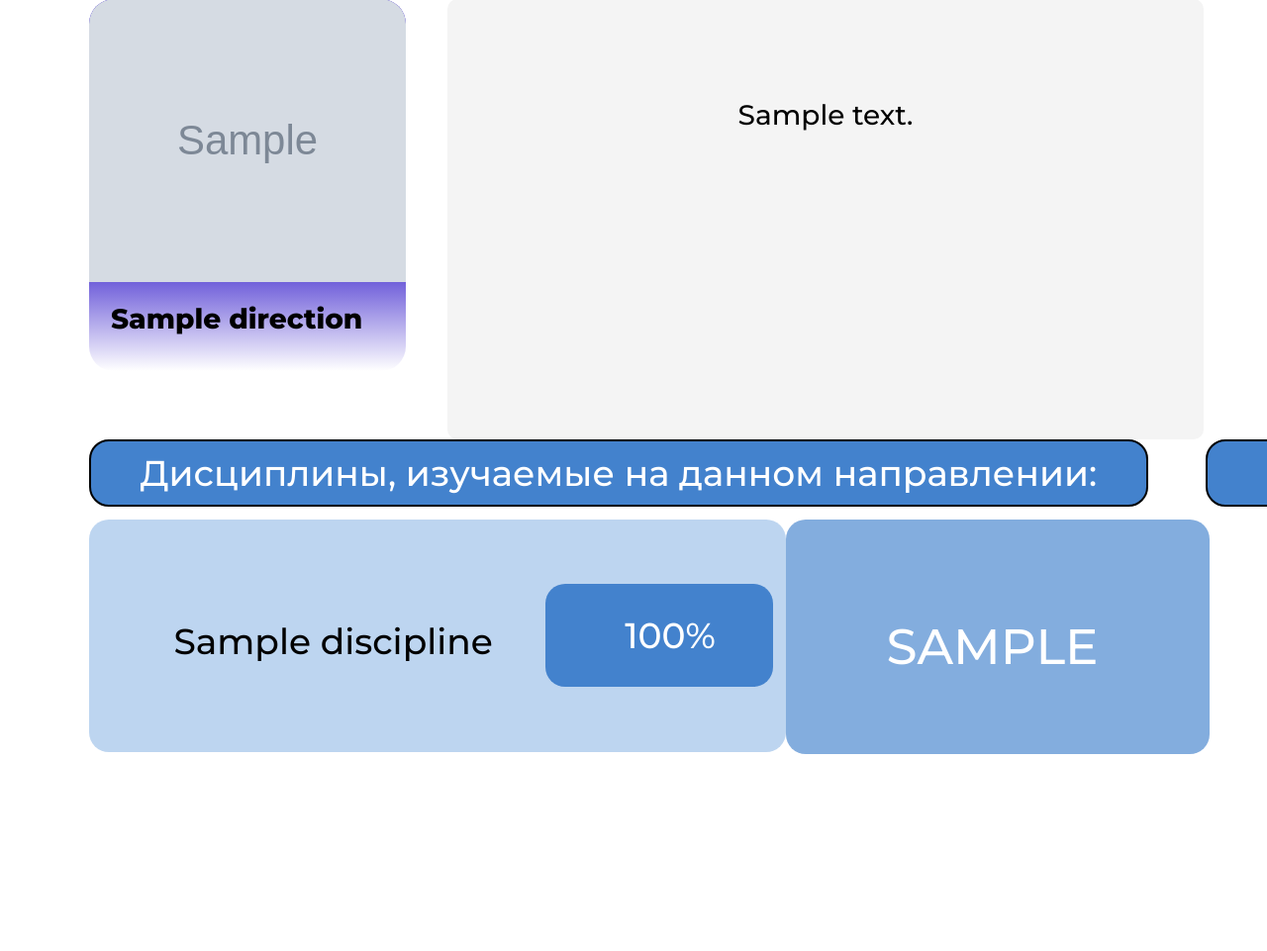
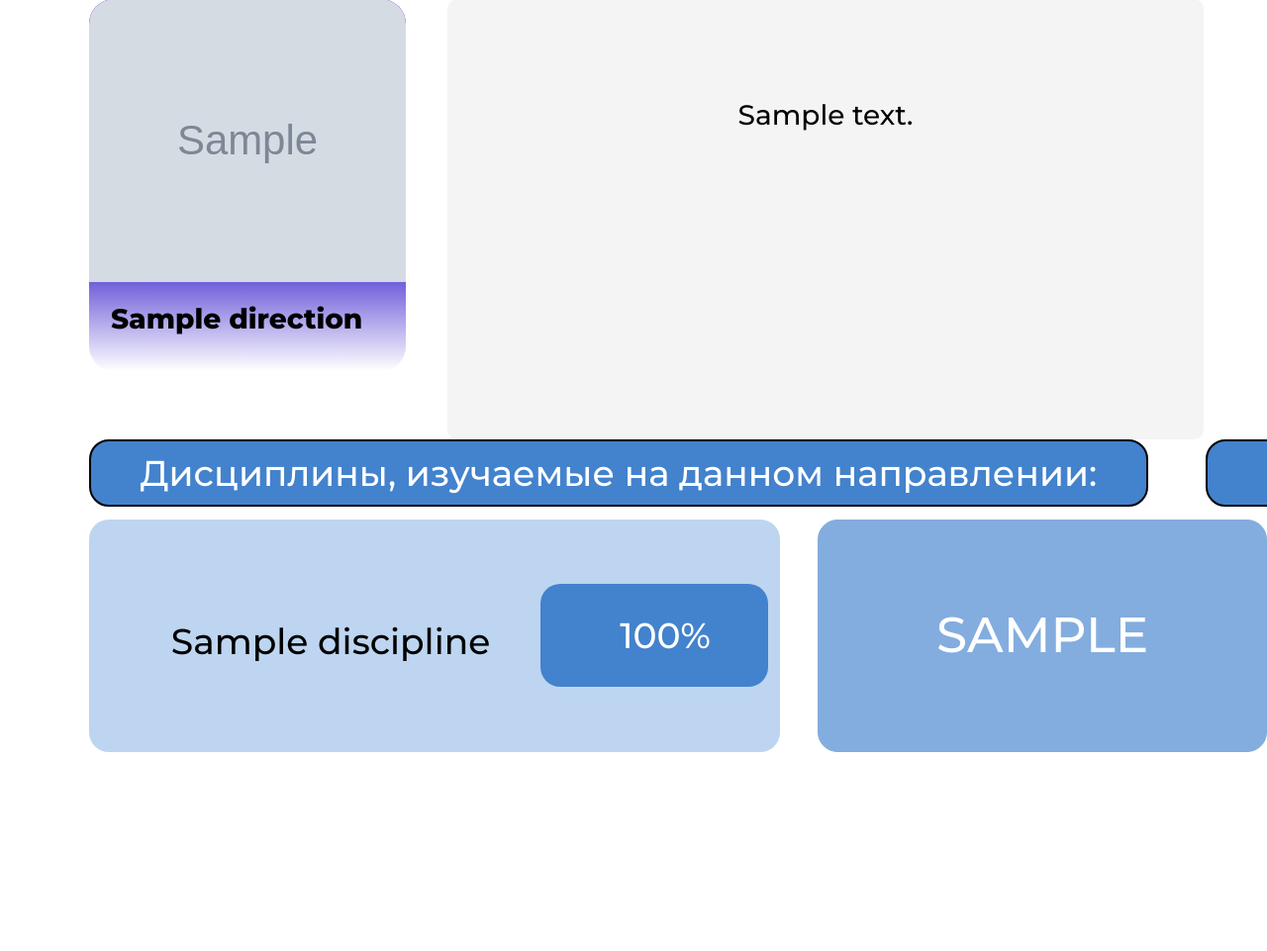
Before and after one commit to matweykai/WebProject, a Django app: page /direction/1/ in a window 1280 px wide; the page is wider, and only the part inside the window is pictured. Shown: the part 208-1169 px from the top of that part at 99% size. Run offline with Django 4.2, Linux system fonts and the light colour scheme; tables that the repository leaves empty hold one stand-in row (values such as "Sample post"); grey boxes marked "Sample" are stand-in pictures.

Commit message:
Rebuild Companies block
Rebuild companies block by delete "companies_block" tag and add new styles in "select"

```diff
--- a/Ynus/static/css/direction_page.css
+++ b/Ynus/static/css/direction_page.css
@@ -111,7 +111,7 @@
   padding: 30px 150px 30px 80px;
   margin-left:80%;
 }
-.companies_block{
+/*.companies_block{
   display:flex;
   justify-content: space-between;
   text-transform: uppercase;
@@ -127,12 +127,15 @@
   font-weight: 500;
   width:15.5%;
   margin-top:1%;
-}
+}*/
 
 select {
     font-weight: 500;
     font-size: 50px;
     font-family: 'Montserrat';
+    width: 520px;
+    height: 235px;
+    border-radius: 20px;
     color: #FFFFFF;
     text-transform: uppercase;
     text-align: center;
@@ -140,13 +143,16 @@ select {
     background-color: #83ADDE;
     outline: none;
     margin: auto;
+    margin-top:1%;
+    margin-left: 3%;
     border-color: #83ADDE;
     cursor: pointer;
     appearance: none;
 }
 
 option {
-border-color: #83ADDE;
-background-color: #83ADDE;
-color: #FFFFFF;
+    border-color: #83ADDE;
+    background-color: #83ADDE;
+    color: #FFFFFF;
+    border-radius: 20px;
 }
--- a/Ynus/website/templates/website/direction_page.html
+++ b/Ynus/website/templates/website/direction_page.html
@@ -22,13 +22,11 @@
             <div class = "subject_block"> <p>{{ discipline_vote.discipline.name }}</p>
                 <div class="percents">{{ discipline_vote.votecompany_set.all|length|divide:unique_votes_count }}%</div>
             </div>
-            <nav class = "companies_block">
                 <select>
                     {% for vote_company in discipline_vote.votecompany_set.all %}
                         <option>{{ vote_company.company.user.username }}</option>
                     {% endfor %}
                 </select>
-            </nav>
           </div>
       {% endfor %}
 
```
